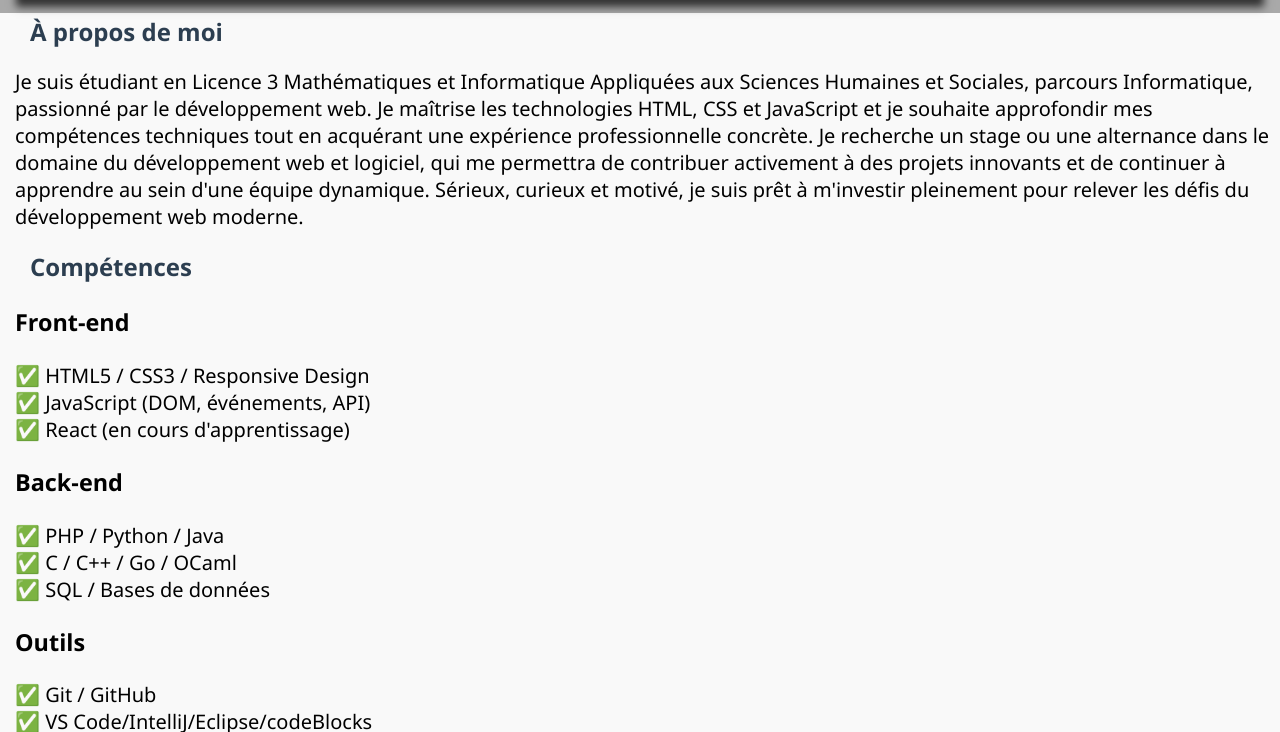
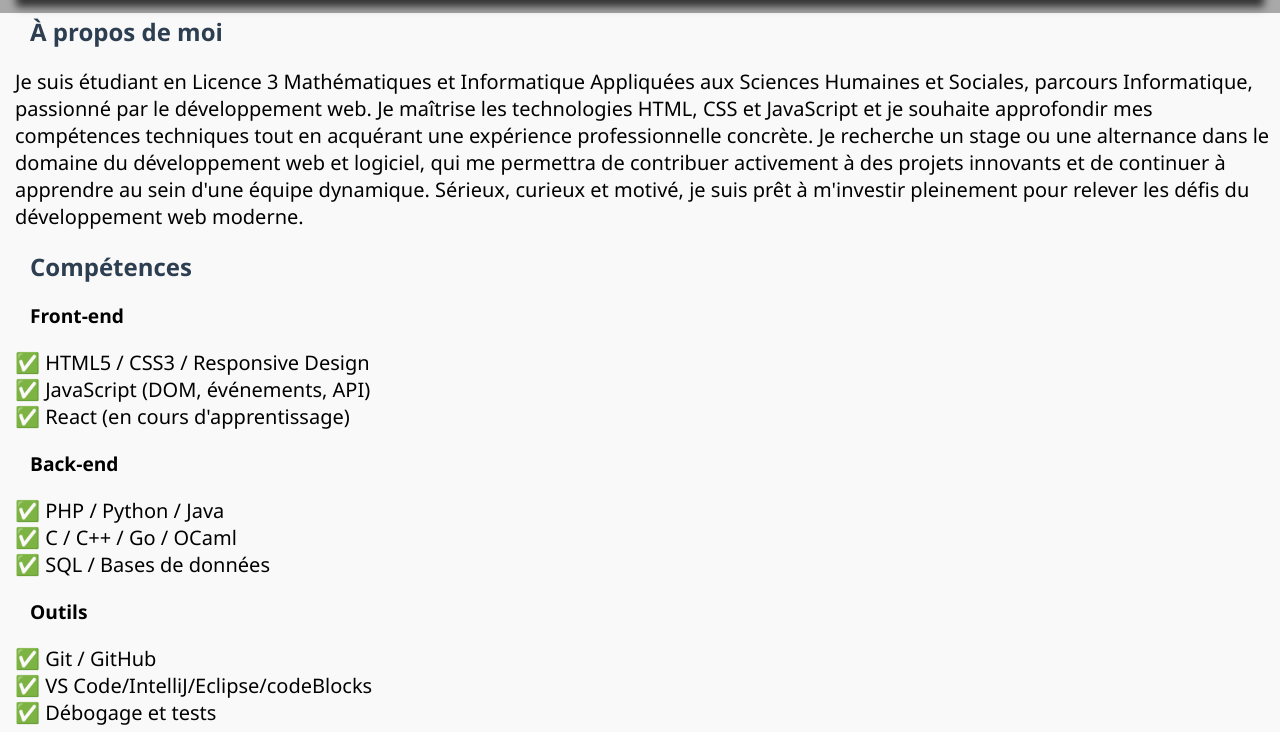
Before and after one commit to PUCAD/mon_portfolio, a plain HTML site: page index.html in a window 1280 px wide. Shown: the part 75-807 px from the top of the page. Drawn offline with Linux system fonts and the light colour scheme.

Commit message:
Ajout du fichier script.ks

```diff
--- a/CSS/style.css
+++ b/CSS/style.css
@@ -2,8 +2,7 @@ body {
   font-family: 'Segoe UI', sans-serif;
   margin: 0;
   background: #f9f9f9;
-
-
+  scroll-behavior: smooth;
 
 }
 header {
@@ -61,6 +60,11 @@ h2 {
   font-size: 1.5rem;
   margin:2px 15px;
 }
+h3{
+    font-size: 1.2rem;
+  margin-left: 15px;
+
+}
 section{
     padding-left: 15px;
     font-size: 20px;
@@ -70,7 +74,7 @@ ul {
   list-style: none;
   padding: 0;
 }
-.skills li::before {
+ li::before {
   content: "✅ ";
 
 }
@@ -83,3 +87,13 @@ footer {
   padding: 1rem;
   margin-top: 2rem;
 }
+.hidden {
+  opacity: 0;
+    transform: translateX(100px) scale(0.9);
+    transition: all 1s ease-out;
+}
+
+.show {
+  opacity: 1;
+  transform: translateY(0) scale(1);
+}
--- /dev/null
+++ b/Javascript/script.js
@@ -0,0 +1,16 @@
+// On crée l’observer
+const observer = new IntersectionObserver((entries) => {
+  entries.forEach(entry => {
+    if (entry.isIntersecting) {
+      // Si l’élément est visible → on ajoute la classe "show"
+      entry.target.classList.add('show');
+    } else {
+      // Si l’élément sort de la vue → on retire la classe (facultatif)
+      entry.target.classList.remove('show');
+    }
+  });
+});
+
+// On sélectionne tous les éléments à observer
+const hiddenElements = document.querySelectorAll('.hidden');
+hiddenElements.forEach(el => observer.observe(el));
--- a/index.html
+++ b/index.html
@@ -5,6 +5,7 @@
     <meta name="viewport" content="width=device-width, initial-scale=1.0">
     <title>Page d'Acceuil</title>
     <link rel="stylesheet"  href="CSS/style.css">
+    <script src="Javascript/script.js" defer></script>
 </head>
 <body>
   <header>
@@ -17,10 +18,9 @@
       </a>
     </nav>
   </header>
-  <section id="Acceuil">
 
+  <section class="hidden">
 
-    <article class="about_me">
                    <h2>À propos de moi</h2>
       <p>Je suis étudiant en Licence 3 Mathématiques et Informatique Appliquées aux Sciences Humaines et Sociales, parcours Informatique, passionné par le développement web.
          Je maîtrise les technologies HTML, CSS et JavaScript et je souhaite approfondir mes compétences techniques tout en acquérant une expérience professionnelle concrète.
@@ -28,9 +28,9 @@
          à apprendre au sein d'une équipe dynamique.
          Sérieux, curieux et motivé, je suis prêt à m'investir pleinement pour relever les défis du développement web moderne.</p>
 
-    </article>
 
-    <article class="skills">
+
+
         <h2>Compétences</h2>
           <h3>Front-end</h3>
   <ul>
@@ -54,20 +54,21 @@
     <li>Débogage et tests</li>
   </ul>
 
-    </article>
-</section>
 
-<section id="Projets">
 
-      <article class="To-Do">
+</section >
+
+<section class="hidden">
+
+
         <h2>Mes projets</h2>
         <h3>To-Do List</h3>
         <p>Une application simple pour gérer des tâches </p>
         <a href="todo/index.html" target="_blank">Voir le projet</a>
-      </article>
+
 </section>
 
-<section id="Contact">
+<section class="hidden">
    <h1 class="title">Nous contacter </h1>
       <p class="contact">Email : <a href="mailto:misterpa.2002@gmail.com">misterpa.2002@gmail.com</a></p>
       <p class="contact">Téléphone : 07.58.06.85.92</p>
```
